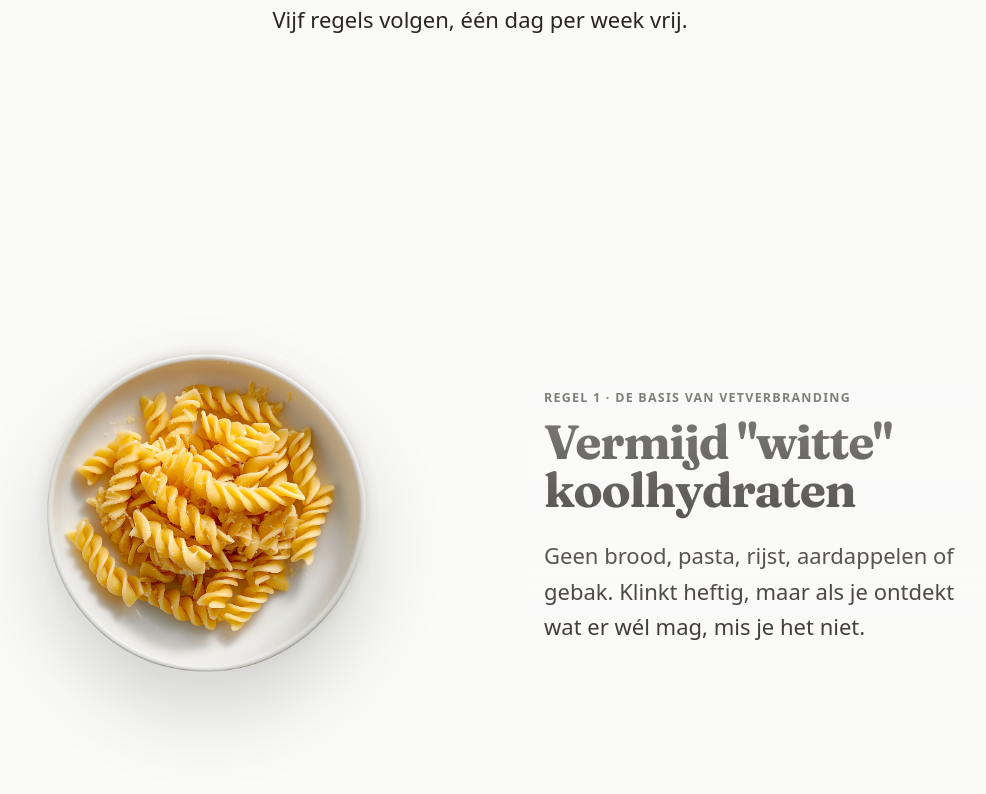
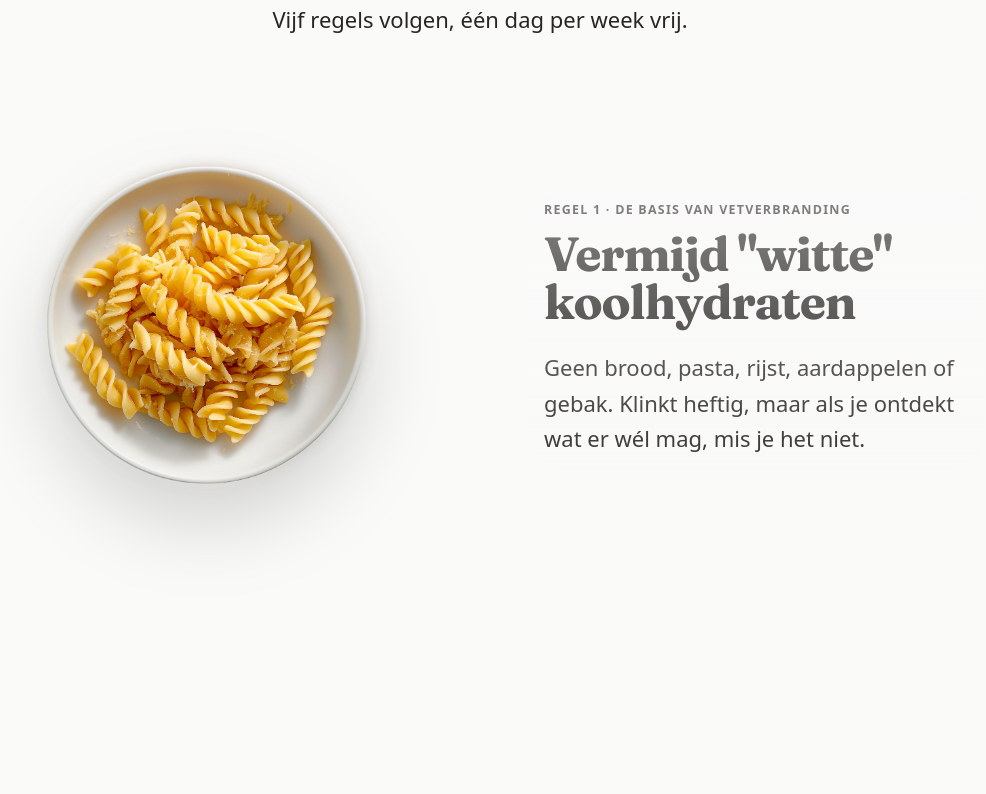
Before and after one commit to Zelfconnect/SLOWCARB, a React (Vite) app: page / in a window 1280 px wide. Shown: the part 4086-4880 px from the top of the page, without its empty margins (160-1146 px from the left). Built offline with nearby package versions, Linux system fonts and the light colour scheme; no server answers; a web font is replaced by a local one.

Commit message:
revert: remove all scroll snap CSS — caused hero image bug, clean slate

```diff
--- a/src/components/landing/RulesSection.tsx
+++ b/src/components/landing/RulesSection.tsx
@@ -106,7 +106,7 @@ export function RulesSection() {
               key={rule.number}
               data-reveal-group="rules-pair"
               data-stagger={pairStagger}
-              className={`rules-stage snap-rule grid items-center gap-16 md:grid-cols-2 md:gap-32 ${rule.isLast ? 'mb-16 md:mb-24' : 'mb-32 md:mb-48'}`}
+              className={`rules-stage grid items-center gap-16 md:grid-cols-2 md:gap-32 ${rule.isLast ? 'mb-16 md:mb-24' : 'mb-32 md:mb-48'}`}
             >
               <div
                 data-reveal-part="rules-pair"
--- a/src/styles/landing.css
+++ b/src/styles/landing.css
@@ -1656,34 +1656,3 @@ body:has(.landing-page) #root {
     transform: none !important;
   }
 }
-
-/* ===== Scroll Snap ===== */
-/* Set on both html and body: Chrome uses body as scroll container when overflow:auto,
-   but Firefox/Safari may use viewport (html). Both targets = cross-browser safe. */
-html:has(.landing-page),
-body:has(.landing-page) {
-  scroll-snap-type: y mandatory;
-  scroll-behavior: smooth;
-}
-
-@media (prefers-reduced-motion: reduce) {
-  html:has(.landing-page),
-  body:has(.landing-page) {
-    scroll-snap-type: none;
-    scroll-behavior: auto;
-  }
-}
-
-/* Snap directly on section elements — no extra wrapper divs needed */
-.landing-page > section,
-.landing-page > .recognition-section,
-.landing-page > .solution-section {
-  scroll-snap-align: start;
-  scroll-snap-stop: always;
-}
-
-.landing-page .snap-rule {
-  scroll-snap-align: start;
-  scroll-snap-stop: always;
-  min-height: 100vh;
-}
```
